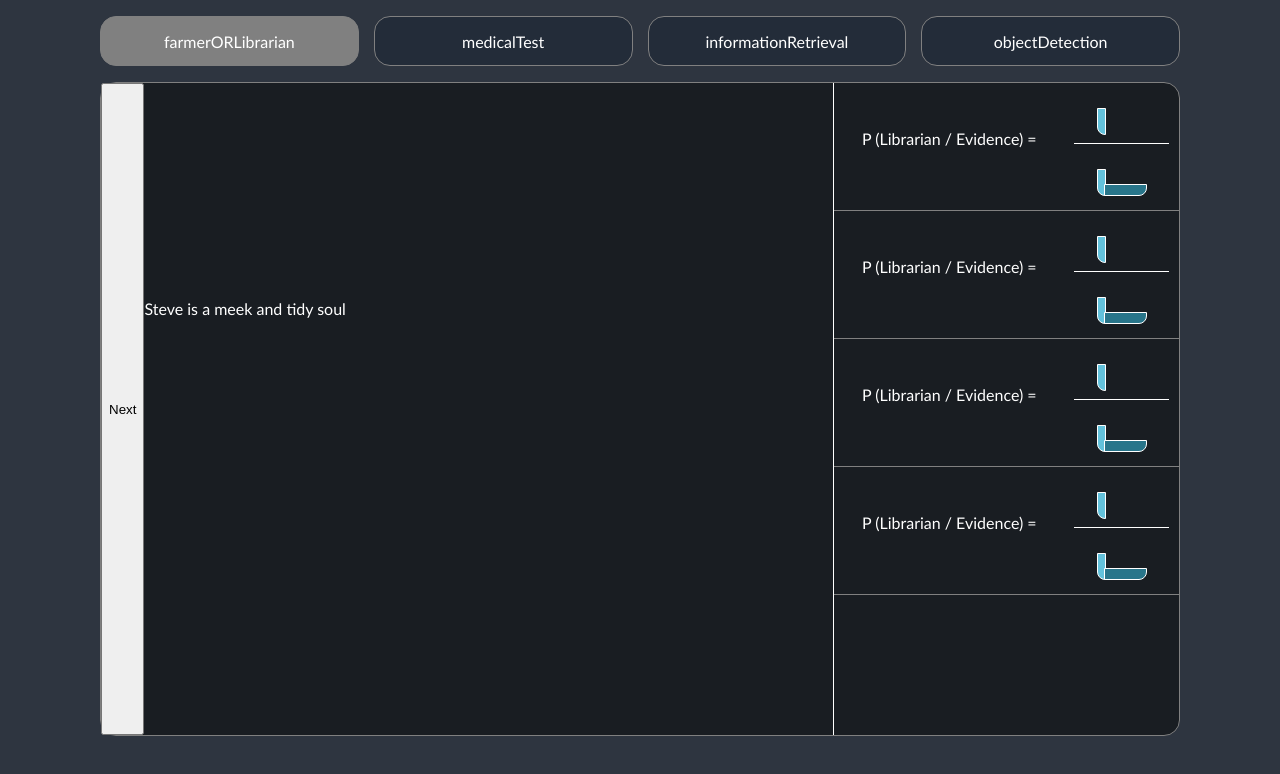
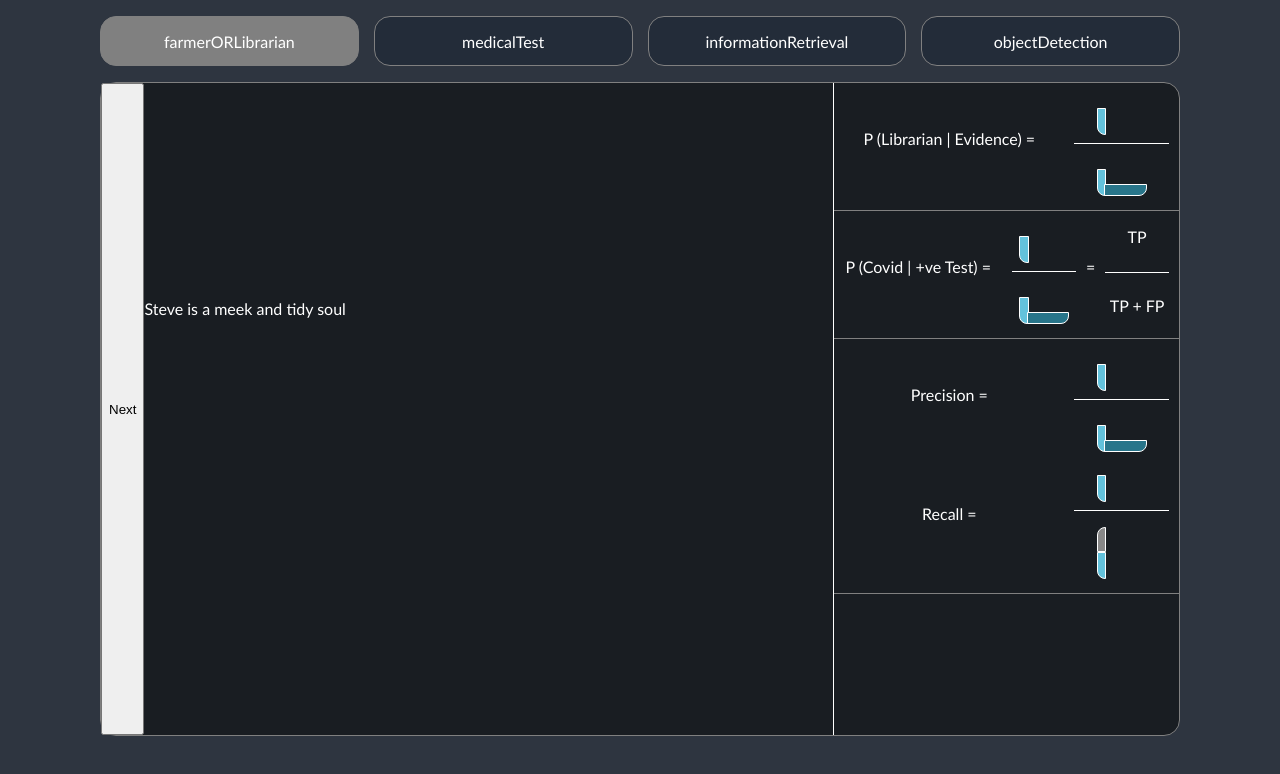
Before and after one commit to pratu16x7/the-belief-of-systems, a Vue app: page / in a window 1280 px wide. Shown: the top 774 px of the page. Built offline with nearby package versions, Linux system fonts and the light colour scheme.

Commit message:
make properties

```diff
--- a/src/App.vue
+++ b/src/App.vue
@@ -90,6 +90,24 @@ body {
   font-family:'Gill Sans', 'Gill Sans MT', Calibri, 'Trebuchet MS', sans-serif;
 }
 
+
+.numerator {
+    border-bottom: 1px solid white;
+    margin: 0px 10px;
+    padding-bottom: 10px;
+}
+
+.property {
+  padding-bottom: 1em;
+  border-bottom: 1px solid gray;
+}
+
+.denominator{
+    padding-top: 1em;
+    margin: auto;
+}
+
+
 .flex {
   display: flex;
 }
--- a/src/components/PropertyBayes.vue
+++ b/src/components/PropertyBayes.vue
@@ -1,6 +1,6 @@
 <template>
     <div class="flex border property" >
-        <div class="flex flex-2 flex-center"><p>P (Librarian / Evidence) = </p>
+        <div class="flex flex-2 flex-center"><p>P (Librarian | Evidence) = </p>
         </div>
         <div class="flex-v flex-1">
             <div class="numerator">
@@ -21,14 +21,4 @@ export default {
 </script>
 
 <style scoped>
-.numerator {
-    border-bottom: 1px solid white;
-    margin: 0px 10px;
-    padding-bottom: 10px;
-}
-
-.property {
-  padding-bottom: 1em;
-  border-bottom: 1px solid gray;
-}
 </style>
--- /dev/null
+++ b/src/components/PropertyPrecisionRecall.vue
@@ -0,0 +1,36 @@
+<template>
+    <div class="border property">
+        <div class="flex  " >
+            <div class="flex flex-2 flex-center"><p>Precision = </p>
+            </div>
+            <div class="flex-v flex-1">
+                <div class="numerator">
+                    <world-set :size="50" :showOnly="['worldTrueFit']"></world-set>
+                </div>
+                <div><world-set :size="50" :showOnly="['worldTrueFit', 'worldFalseFit']"></world-set></div>
+            </div>
+        </div>
+        <div class="flex " >
+            <div class="flex flex-2 flex-center"><p>Recall = </p>
+            </div>
+            <div class="flex-v flex-1">
+                <div class="numerator">
+                    <world-set :size="50" :showOnly="['worldTrueFit']"></world-set>
+                </div>
+                <div class="denominator"><world-set :size="50" :showOnly="['worldTrueFit', 'worldTrueNotFit']"></world-set></div>
+            </div>
+        </div>
+    </div>
+
+</template>
+
+<script>
+
+import WorldSet from './WorldSet.vue';
+export default {
+    components: { WorldSet }
+}
+</script>
+
+<style scoped>
+</style>
--- a/src/components/PropertyTPFP.vue
+++ b/src/components/PropertyT.vue
@@ -1,12 +1,21 @@
 <template>
     <div class="flex border property" >
-        <div class="flex flex-2 flex-center"><p>P (Librarian / Evidence) = </p>
+        <div class="flex flex-2 flex-center"><p>P (Covid | +ve Test) = </p>
         </div>
         <div class="flex-v flex-1">
             <div class="numerator">
                 <world-set :size="50" :showOnly="['worldTrueFit']"></world-set>
             </div>
             <div><world-set :size="50" :showOnly="['worldTrueFit', 'worldFalseFit']"></world-set></div>
+        </div>
+        <div class="flex flex-center">
+            <p>=</p>
+        </div>
+        <div class="flex-v flex-1">
+            <div class="numerator flex flex-center" >
+                <p>TP</p>
+            </div>
+            <div class="denominator"><span>TP + FP</span></div>
         </div>
     </div>
 
@@ -21,14 +30,4 @@ export default {
 </script>
 
 <style scoped>
-.numerator {
-    border-bottom: 1px solid white;
-    margin: 0px 10px;
-    padding-bottom: 10px;
-}
-
-.property {
-  padding-bottom: 1em;
-  border-bottom: 1px solid gray;
-}
 </style>
--- a/src/components/Scenario.vue
+++ b/src/components/Scenario.vue
@@ -14,8 +14,6 @@
                 v-bind:active="item.active"
             ></world-set>
 
-
-
             <message
                 v-for="item in stages"
                 v-bind:key="id + '_' + item.id"
@@ -26,10 +24,9 @@
         </section>
 
         <section class="properties">
-            <property-bayes></property-bayes>
-            <property-bayes></property-bayes>
-            <property-bayes></property-bayes>
-            <property-bayes></property-bayes>
+            <property-bayes ref="bayesTheorem"></property-bayes>
+            <property-t ref="tpfp"></property-t>
+            <property-precision-recall ref="precisionRecall"></property-precision-recall>
         </section>
     </div>
 </template>
@@ -39,9 +36,11 @@
 import WorldSet from './WorldSet.vue';
 import Message from './Message.vue';
 import PropertyBayes from './PropertyBayes.vue';
+import PropertyT from './PropertyT.vue';
+import PropertyPrecisionRecall from './PropertyPrecisionRecall.vue';
 
 export default {
-    components: { WorldSet, PropertyBayes, Message },
+    components: { WorldSet, PropertyBayes, Message, PropertyT, PropertyPrecisionRecall },
     props: {
         id: String,
         name: String,
@@ -56,7 +55,8 @@ export default {
         return {
             // stages: getStages(this.stages_meta, this.messages)
             stages: {},
-            activeStageId: ""
+            activeStageId: "",
+            reveal: false
         }
     },
     mounted() {
--- a/src/data.js
+++ b/src/data.js
@@ -108,7 +108,7 @@ export default {
         "medicalTest": {
             "id": "medicalTest",
             "name": "medicalTest",
-            "property": "tpFp",
+            "property": "tpfp",
             "background": ["woman.jpg", "repeat"],
             "colors": [],
             "icon": "",
```
